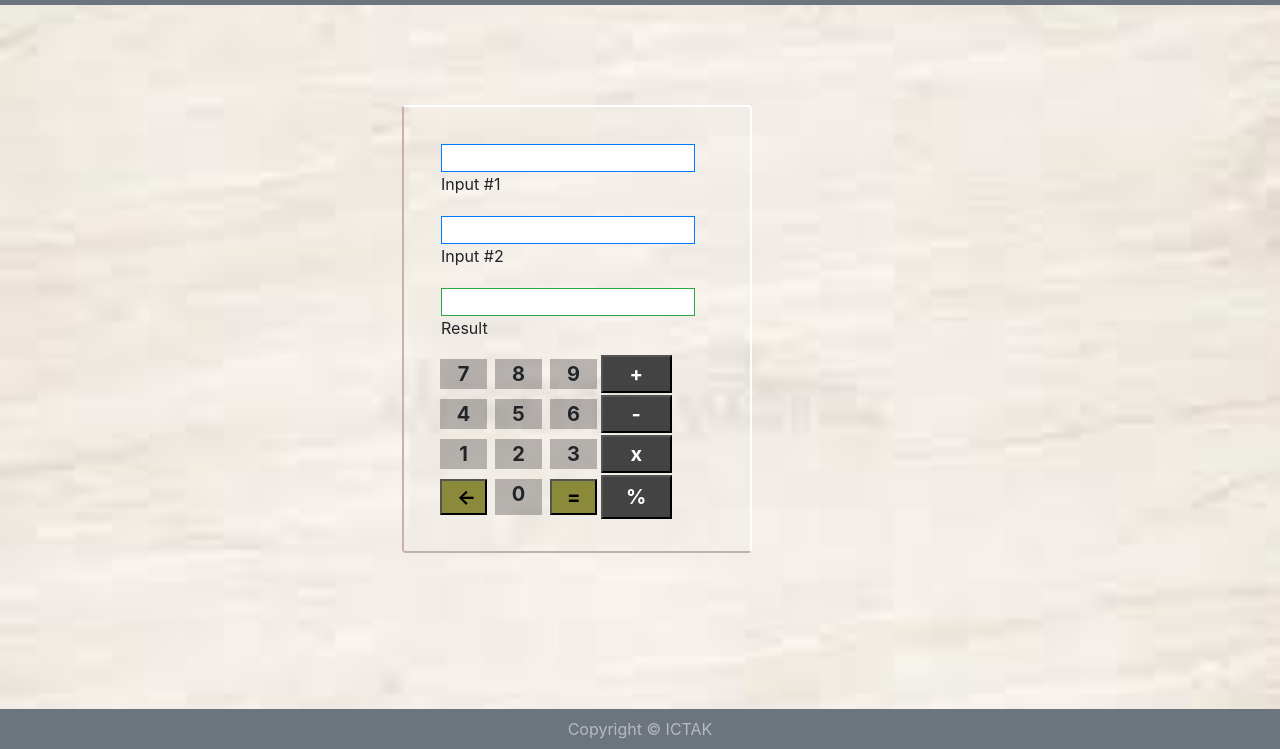
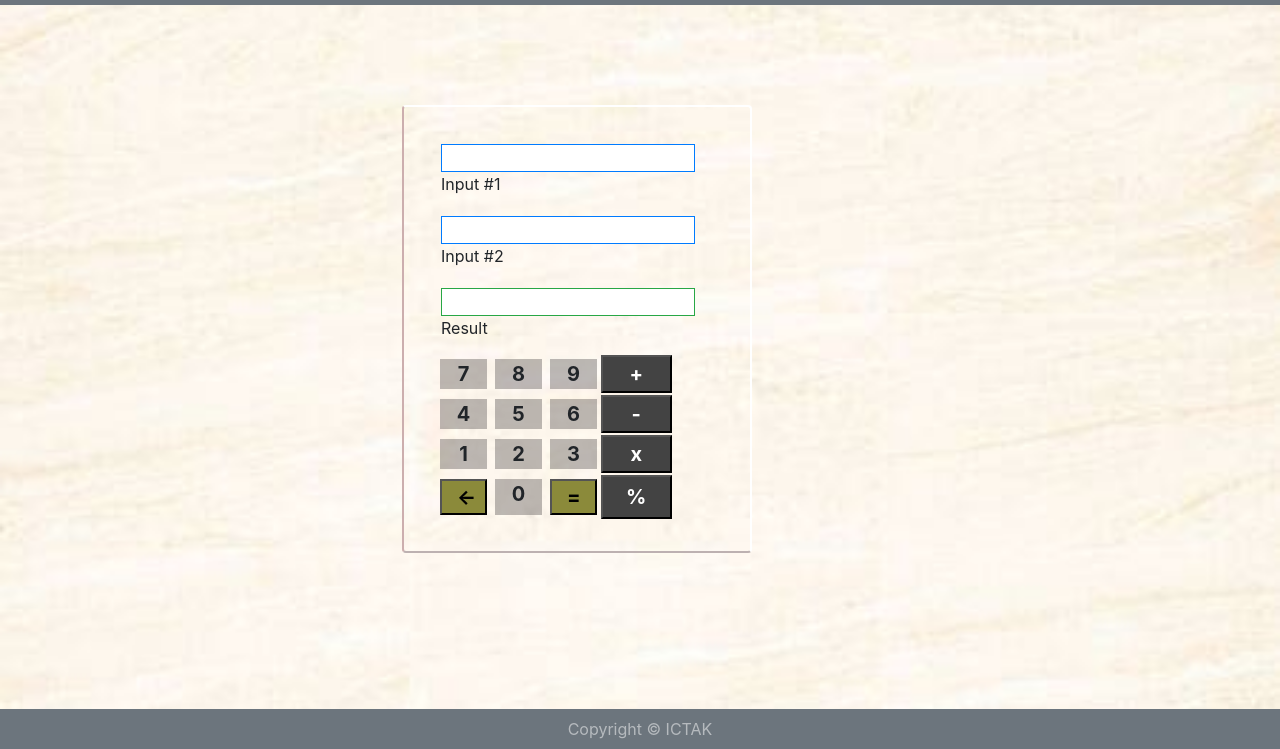
Before and after one commit to sujanandan/calculator, a plain HTML site: page index.html in a window 1280 px wide. Shown: the part 51-800 px from the top of the page. Drawn offline with nearby package versions, Linux system fonts and the light colour scheme.

Commit message:
image update

```diff
--- a/style.css
+++ b/style.css
@@ -1,5 +1,5 @@
 body {
-	background-image: url(/images.jfif);
+	background-image: url(/finalbg.jpeg);
 	/* background-color: #424242;
     font-family: Tahoma; */
     background-size: cover;
```
Also changed, not shown: finalbg.jpeg (added), images.jfif (deleted).
